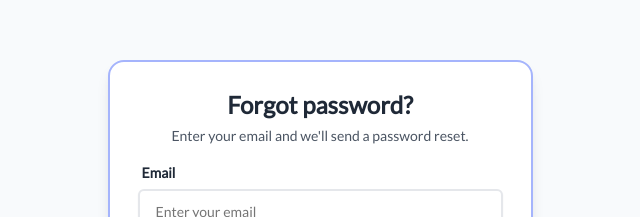
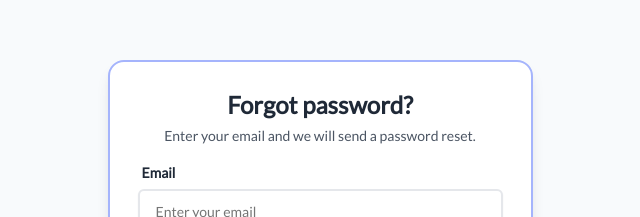
Before and after one commit to Ciel-Tan/Movie-theater-Dashboard, a Next.js app: page /forgot-password in a window 1280 px wide. Shown: the part 205-422 px from the top of the page, without its empty margins (320-960 px from the left). Built offline with nearby package versions, Linux system fonts and the light colour scheme; no server answers.

Commit message:
fix react/no-unescaped-entities

```diff
--- a/src/app/forgot-password/page.js
+++ b/src/app/forgot-password/page.js
@@ -27,7 +27,7 @@ const ForgotPassword = () => {
                     <div className="forgot-text-center">
                         <h1 className="forgot-title">Forgot password?</h1>
                         <p className="forgot-loginPrompt forgot-mt-2">
-                            Enter your email and we'll send a password reset.
+                            Enter your email and we will send a password reset.
                         </p>
                     </div>
                     <div className="forgot-form-container">
```
